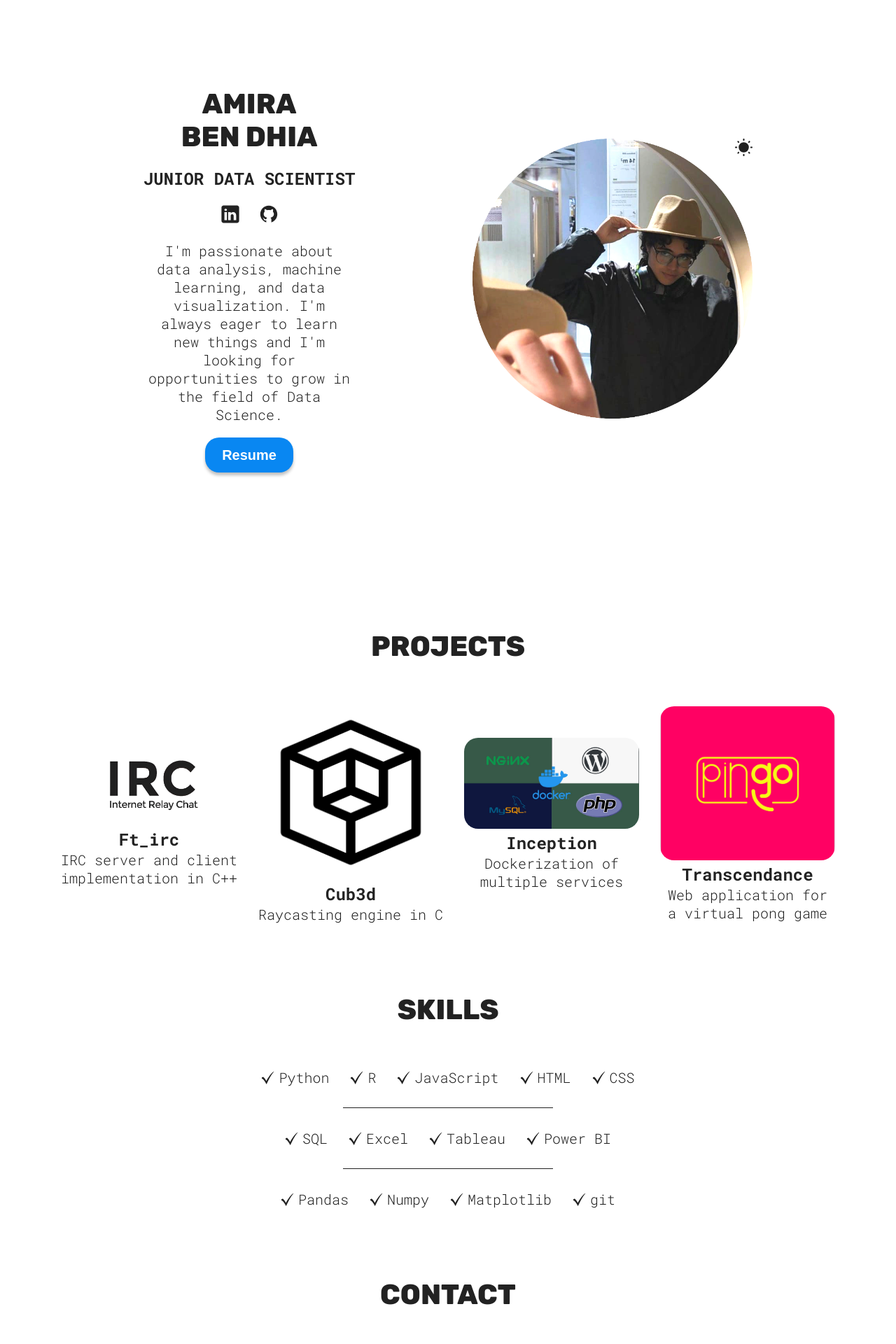
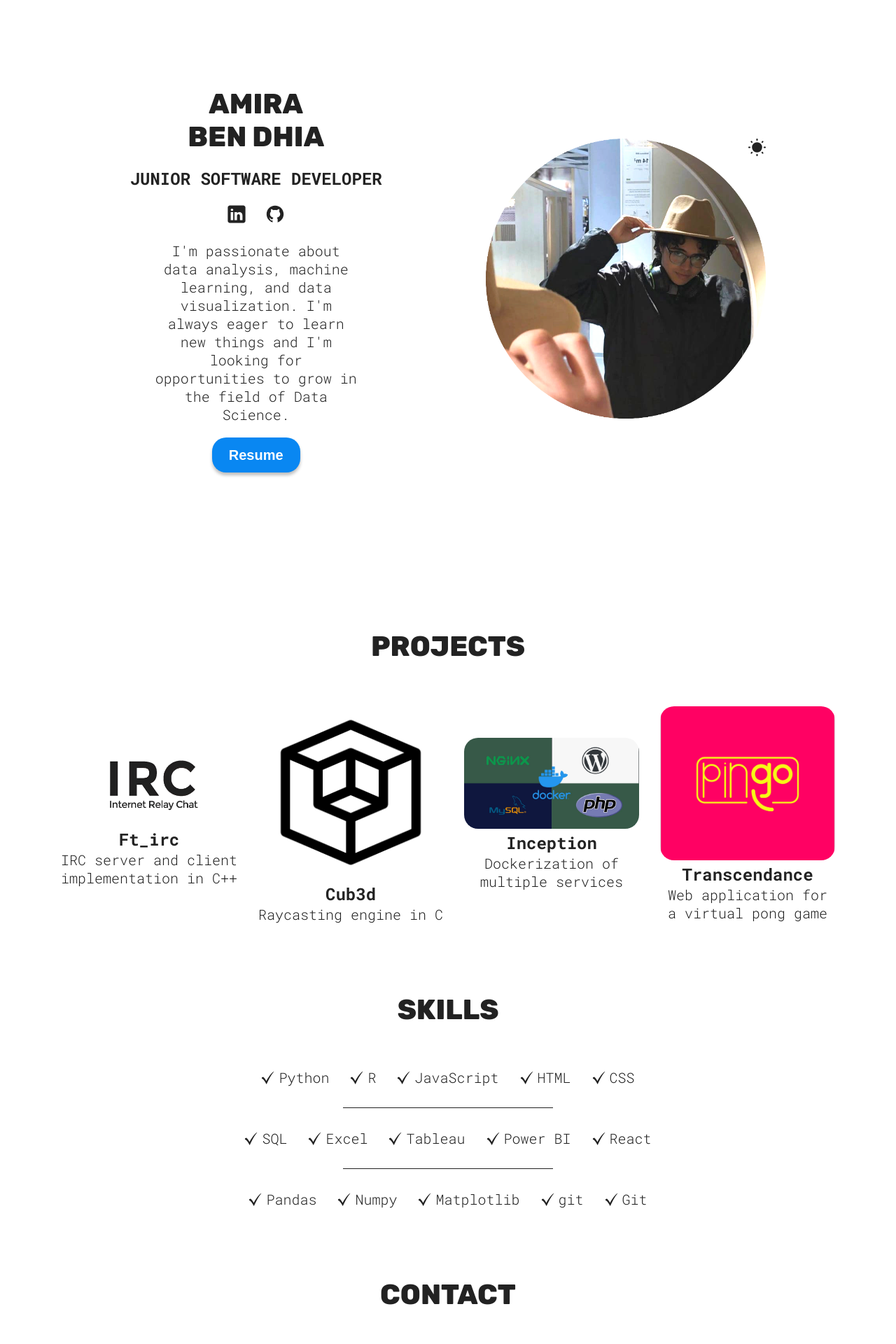
Before and after one commit to aben-dhi/Portfolio, a React (Vite) app: page / in a window 1280 px wide. Shown: the top 1920 px of the page at 70% size. Built offline with nearby package versions, Linux system fonts and the light colour scheme.

Commit message:
modified

```diff
--- a/src/sections/Hero/Hero.jsx
+++ b/src/sections/Hero/Hero.jsx
@@ -37,7 +37,7 @@ function Hero() {
 					<br/>
 					Ben Dhia
 				</h1>
-				<h2>Junior Data Scientist</h2>
+				<h2>Junior Software Developer</h2>
 				<span>
 					<a href="https://linkedin.com/in/amira-ben-dhia-4641a426a" target='_blank'>
 						<img src={linkedinIcon} alt="LinkedIn icon"/>
--- a/src/sections/Skills/Skills.jsx
+++ b/src/sections/Skills/Skills.jsx
@@ -23,6 +23,7 @@ function Skills() {
 		<SkillList src={checkMarkIcon} skill="Excel" />
 		<SkillList src={checkMarkIcon} skill="Tableau" />
 		<SkillList src={checkMarkIcon} skill="Power BI" />
+		<SkillList src={checkMarkIcon} skill="React" />
 	</div>
 	<hr/>
 	<div className={styles.skillList}>
@@ -30,6 +31,7 @@ function Skills() {
 		<SkillList src={checkMarkIcon} skill="Numpy" />
 		<SkillList src={checkMarkIcon} skill="Matplotlib" />
 		<SkillList src={checkMarkIcon} skill="git" />
+		<SkillList src={checkMarkIcon} skill="Git" />
 	</div>
   </section>
   );
```
Also changed, not shown: 1 other file (tests, documents, lock files or other folders).
